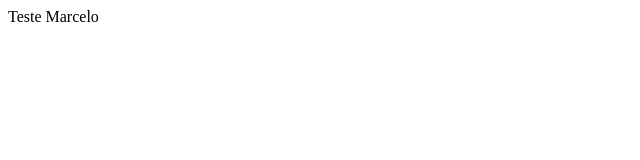
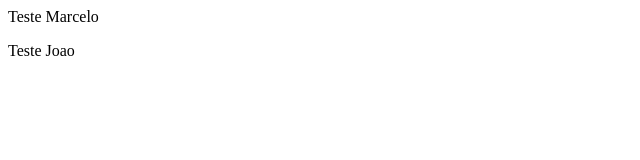
Before and after one commit to joaossa/AluraGithub, a plain HTML site: page index.html in a window 1280 px wide. Shown: the full height of the page, 0-640 px from the left. Drawn offline with Linux system fonts and the light colour scheme.

Commit message:
Alterando cabeçalho 02

```diff
--- a/index.html
+++ b/index.html
@@ -1 +1,2 @@
 <p>Teste Marcelo</p>
+<p>Teste Joao</p>
```
